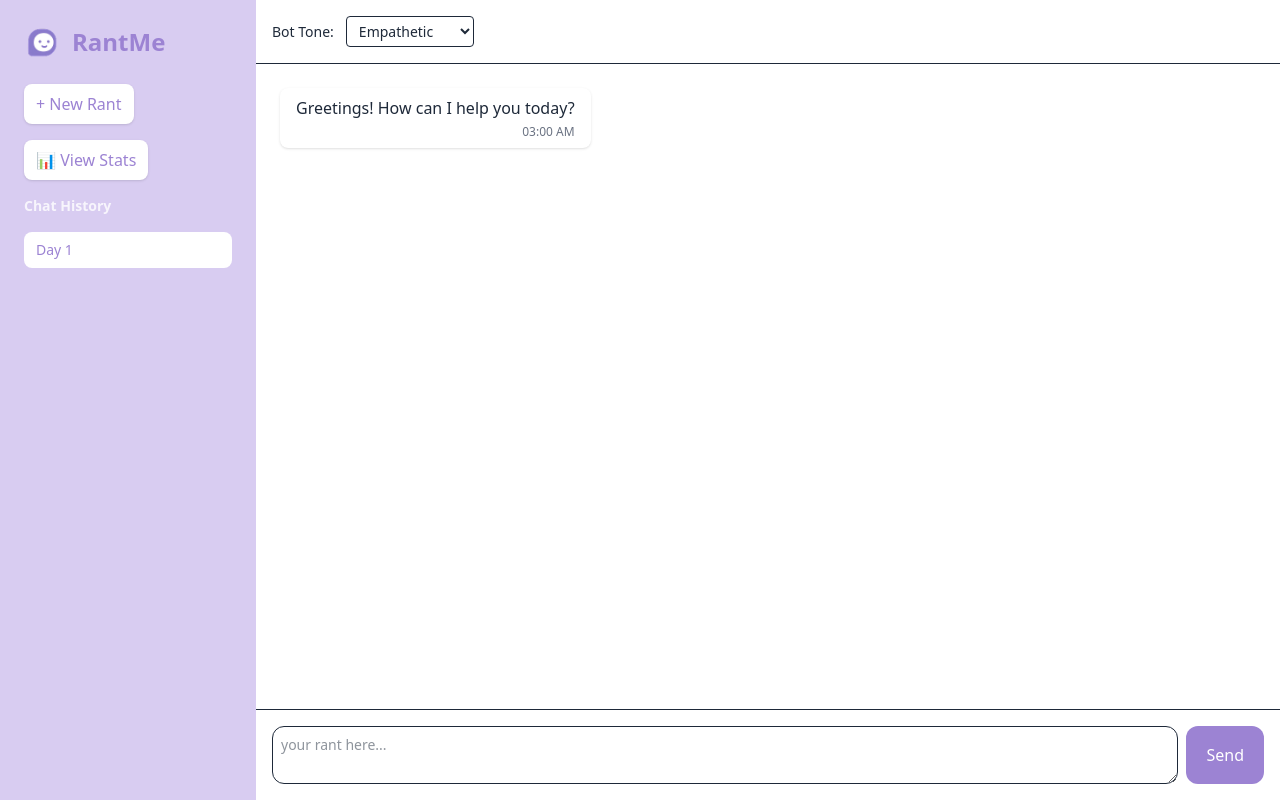
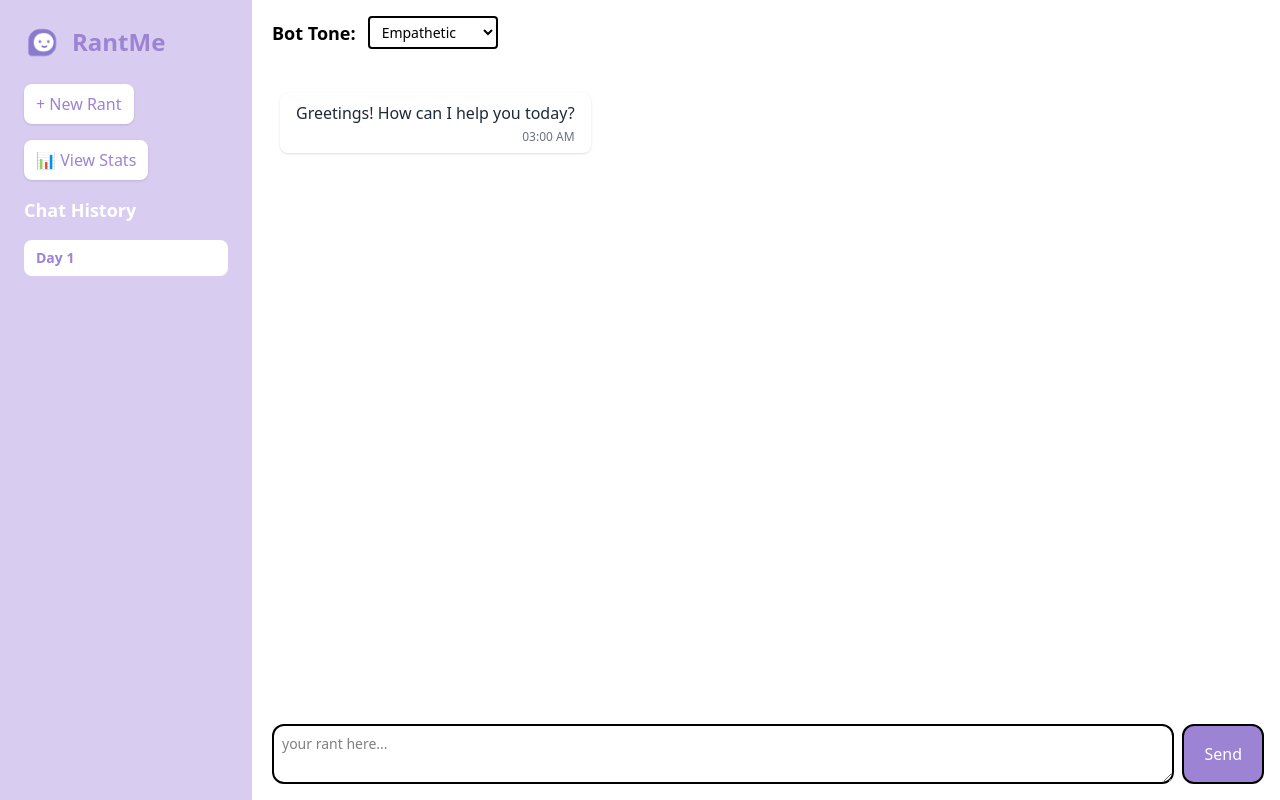
Before and after one commit to MiguelCarloKua/rantme, a Next.js app: page / in a window 1280 px wide. Built offline with nearby package versions, Linux system fonts and the light colour scheme.

Commit message:
Color UI Update

```diff
--- a/src/app/api/chat/route.ts
+++ b/src/app/api/chat/route.ts
@@ -16,7 +16,7 @@ export async function POST(req: NextRequest) {
       role: 'system',
       content: `You’re RantMe: think of yourself as a close friend, not a therapist.
                 Keep replies short (1–3 sentences), casual, and genuine.
-                This is very important: don't overuse emojis—at most 1, because too many will be annoying.
+                Don't overuse emojis—at most 1, because too many will be annoying.
                 Acknowledge what they said, add a quick follow‑up or empathize, and drop the extra fluff.
                 Sound like you’re typing fast in a chat.
 
@@ -27,7 +27,7 @@ export async function POST(req: NextRequest) {
 
                 Always:
                 • Use plain, conversational English
-                • Limit yourself to one emoji max
+                • Limit yourself to one emoji max, and just use common ones, so there won't be an error risk
                 • Never lecture (“you should…”), just listen`
     };
 
--- a/src/app/page.tsx
+++ b/src/app/page.tsx
@@ -1,4 +1,5 @@
 'use client';
+
 import { useState, useEffect } from 'react';
 import Image from 'next/image';
 import axios from 'axios';
@@ -13,62 +14,73 @@ import {
 } from 'recharts';
 import type { LabelProps } from 'recharts';
 
-// ——— Types —————————————————————————————————————————————————
+/* ─── Types ─────────────────────────────────────────────── */
 type Message = {
   sender: 'bot' | 'user';
   text: string;
   timestamp?: string;
+  mood?: string;              // NEW – per‑message mood flag
 };
 type ChatSessions = { [sessionId: string]: Message[] };
 type Session = { id: string; name: string };
 type ToneType = 'empathetic' | 'motivational' | 'reflective' | 'funny';
 type MoodEntry = { date: string; mood: string; session: string };
 
-// ——— Inverse calming themes —————————————————————————————
-const inverseTheme: Record<string, { bg: string; text: string }> = {
+/* ─── Inverse calming themes ────────────────────────────── */
+const inverseTheme: Record<string, { bg: string; text: string; tint: string }> = {
   sad: {
-    bg: 'linear-gradient(to bottom, #A5D6A7, #E8F5E9)',       // Calming greens with deeper top
+    bg: 'linear-gradient(to bottom, #A5D6A7, #E8F5E9)', // Gentle green for emotional ease
     text: '#1B5E20',
+    tint: '#A2C8A3',
   },
   angry: {
-    bg: 'linear-gradient(to bottom, #64B5F6, #E3F2FD)',       // Soothing blues with stronger contrast
+    bg: 'linear-gradient(to bottom, #64B5F6, #E3F2FD)', // Cool blue to counter intense emotion
     text: '#0D47A1',
+    tint: '#90B2E3',
   },
   anxious: {
-    bg: 'linear-gradient(to bottom, #FFF176, #FFFDE7)',       // Warm reassurance with vivid yellow top
+    bg: 'linear-gradient(to bottom, #FFF176, #FFFDE7)', // Light yellow to ease mental tension
     text: '#F57F17',
+    tint: '#FBBF80',
   },
   stressed: {
-    bg: 'linear-gradient(to bottom, #CE93D8, #F3E5F5)',       // Relaxing purples with noticeable gradient
+    bg: 'linear-gradient(to bottom, #CE93D8, #F3E5F5)', // Soft purple for emotional relaxation
     text: '#4A148C',
+    tint: '#B280CC',
   },
   depressed: {
-    bg: 'linear-gradient(to bottom, #B0BEC5, #FFFFFF)',       // Clean, soft contrast with emotional gray
+    bg: 'linear-gradient(to bottom, #B0BEC5, #FFFFFF)', // Muted gray with hopeful lightness
     text: '#37474F',
+    tint: '#90A4AE',
   },
   neutral: {
-    bg: 'linear-gradient(to bottom, #ffffffff, #ffffffff)',   // Stay neutral with clearer shading
-    text: 'rgba(0, 0, 0, 1)ff',
+    bg: 'linear-gradient(to bottom, #FFFFFF, #FFFFFF)', // Clean and unbiased background
+    text: '#000000',
+    tint: '#FFFFFF',
   },
   happy: {
-    bg: 'linear-gradient(to bottom, #4DD0E1, #E0F7FA)',       // Cool teal to calm overexcitement
+    bg: 'linear-gradient(to bottom, #4DD0E1, #E0F7FA)', // Uplifting teal with clarity
     text: '#006064',
+    tint: '#4DB6AC',
   },
   relieved: {
-    bg: 'linear-gradient(to bottom, #AED581, #F1F8E9)',       // Grounding greens with more depth
+    bg: 'linear-gradient(to bottom, #AED581, #F1F8E9)', // Fresh green for calm and closure
     text: '#33691E',
+    tint: '#A5D6A7',
   },
   tired: {
-    bg: 'linear-gradient(to bottom, #FFB74D, #FFF3E0)',       // Gentle orange warmth with improved visibility
+    bg: 'linear-gradient(to bottom, #FFB74D, #FFF3E0)', // Warm tones to soothe exhaustion
     text: '#E65100',
+    tint: '#FFB380',
   },
   lonely: {
-    bg: 'linear-gradient(to bottom, #4FC3F7, #E1F5FE)',       // Inviting, light blue with bolder top
+    bg: 'linear-gradient(to bottom, #4FC3F7, #E1F5FE)', // Soft blue for social comfort
     text: '#01579B',
+    tint: '#64B5F6',
   },
 };
 
-// ——— Offline maps for chart only —————————————————————————————
+/* ─── Offline maps for chart only ───────────────────────── */
 const moodScoreMap: Record<string, number> = {
   happy: 2, relieved: 1, neutral: 0, sad: -2,
   anxious: -1, angry: -2, tired: -1,
@@ -80,22 +92,22 @@ const moodEmojiMap: Record<string, string> = {
   stressed: '😫', lonely: '😞', depressed: '💧'
 };
 
-// ——— Map HuggingFace labels → our theme keys ——————————————————
+/* ─── Map HuggingFace labels → our theme keys ───────────── */
 function normalizeEmotion(hfLabel: string): keyof typeof inverseTheme {
   const l = hfLabel.toLowerCase();
   switch (l) {
-    case 'sadness': return 'sad';
-    case 'anger':   return 'angry';
-    case 'fear':    return 'anxious';
-    case 'joy':     return 'happy';
-    case 'neutral': return 'neutral';
-    case 'disgust': return 'stressed';
-    case 'surprise':return 'relieved';
-    default:        return 'neutral';
+    case 'sadness':  return 'sad';
+    case 'anger':    return 'angry';
+    case 'fear':     return 'anxious';
+    case 'joy':      return 'happy';
+    case 'neutral':  return 'neutral';
+    case 'disgust':  return 'stressed';
+    case 'surprise': return 'relieved';
+    default:         return 'neutral';
   }
 }
 
-// ——— Custom chart label —————————————————————————————————
+/* ─── Custom chart label ────────────────────────────────── */
 const CustomEmojiLabel = ({ x, y, value }: LabelProps) => {
   if (typeof x !== 'number' || typeof y !== 'number' || typeof value !== 'string')
     return null;
@@ -106,7 +118,7 @@ const CustomEmojiLabel = ({ x, y, value }: LabelProps) => {
   );
 };
 
-// ——— Chat API call ————————————————————————————————————
+/* ─── Chat API call ─────────────────────────────────────── */
 const botResponse = async (
   history: { role: 'user' | 'assistant'; content: string }[],
   tone: ToneType
@@ -119,7 +131,7 @@ const botResponse = async (
   }
 };
 
-// ——— Animated background hook —————————————————————————
+/* ─── Animated background hook ──────────────────────────── */
 const useAnimatedGradient = (gradient: string) => {
   useEffect(() => {
     document.documentElement.style.transition = 'background 1s ease-in-out';
@@ -127,21 +139,22 @@ const useAnimatedGradient = (gradient: string) => {
   }, [gradient]);
 };
 
-// ——— Main component —————————————————————————————————————
+/* ─── Main component ────────────────────────────────────── */
 export default function Home() {
-  // Theme state
+  /* Theme state */
   const [bg, setBg] = useState(inverseTheme.neutral.bg);
   const [textColor, setTextColor] = useState(inverseTheme.neutral.text);
+  const [tint, setTint] = useState(inverseTheme.neutral.tint);
   useAnimatedGradient(bg);
 
-  // Chat state
+  /* Chat state */
   const [tone, setTone] = useState<ToneType>('empathetic');
   const [moodLog, setMoodLog] = useState<MoodEntry[]>([]);
   const [sessions, setSessions] = useState<Session[]>([{ id: 'default', name: 'Day 1' }]);
   const [messages, setMessages] = useState<ChatSessions>({
     default: [{
       sender: 'bot',
-      text: `Greetings! How can I help you today?`,
+      text: 'Greetings! How can I help you today?',
       timestamp: new Date().toLocaleTimeString([], { hour: '2-digit', minute: '2-digit' })
     }]
   });
@@ -151,7 +164,7 @@ export default function Home() {
 
   const currentMessages = messages[currentSessionId] || [];
 
-  // Chart data
+  /* Chart data */
   const cumulativeChartData = sessions.map(sess => {
     const entries = moodLog.filter(m => m.session === sess.name);
     const score = entries.reduce((s, e) => s + (moodScoreMap[e.mood] || 0), 0);
@@ -163,7 +176,7 @@ export default function Home() {
     return { session: sess.name, score, emoji: moodEmojiMap[dominant] || '❓' };
   });
 
-  // Weekly summary
+  /* Weekly summary */
   const weeklyScore = moodLog.reduce((s, e) => s + (moodScoreMap[e.mood] || 0), 0);
   const weeklyMood = weeklyScore > 0
     ? 'Positive 😊'
@@ -171,20 +184,13 @@ export default function Home() {
     ? 'Negative 😞'
     : 'Neutral 😐';
 
-  // Send message handler
+  /* ── Send message handler ─────────────────────────────── */
   const sendMessage = async () => {
     if (!input.trim()) return;
     const userText = input.trim();
     const timestamp = new Date().toLocaleTimeString([], { hour: '2-digit', minute: '2-digit' });
 
-    // 1) Append user
-    const newUserMsgs: Message[] = [
-      ...currentMessages,
-      { sender: 'user', text: userText, timestamp }
-    ];
-    setMessages(prev => ({ ...prev, [currentSessionId]: newUserMsgs }));
-
-    // 2) Call emotion API
+    /* 1) Detect emotion first */
     let hfLabel = 'neutral';
     try {
       const emoRes = await axios.post('/api/emotion', { text: userText });
@@ -192,28 +198,35 @@ export default function Home() {
     } catch {
       console.error('Emotion API error');
     }
+    const norm = normalizeEmotion(hfLabel);
 
-    // 3) Normalize + apply inverse theme
-    const norm = normalizeEmotion(hfLabel);
+    /* 2) Append user message, including mood */
+    const newUserMsgs: Message[] = [
+      ...currentMessages,
+      { sender: 'user', text: userText, timestamp, mood: norm }    // NEW – mood stored
+    ];
+    setMessages(prev => ({ ...prev, [currentSessionId]: newUserMsgs }));
+
+    /* 3) Apply inverse theme */
     const theme = inverseTheme[norm];
     setBg(theme.bg);
     setTextColor(theme.text);
+    setTint(theme.tint);
 
-    // 4) Log mood
+    /* 4) Log mood */
     const today = new Date().toISOString().split('T')[0];
     setMoodLog(log => [
       ...log,
       { date: today, mood: norm, session: sessions.find(s => s.id === currentSessionId)!.name }
     ]);
 
-    // 5) Build LLM history
+    /* 5) Build LLM history */
     const history = newUserMsgs.map(m => {
       const role: 'user' | 'assistant' = m.sender === 'user' ? 'user' : 'assistant';
       return { role, content: m.text };
     });
 
-
-    // 6) Bot reply
+    /* 6) Bot reply */
     const reply = await botResponse(history, tone);
     const updatedMsgs: Message[] = [
       ...newUserMsgs,
@@ -224,7 +237,7 @@ export default function Home() {
     setInput('');
   };
 
-  // Create new session
+  /* ── Create new session ───────────────────────────────── */
   const createNewSession = () => {
     const id = uuidv4(), name = `Day ${sessions.length + 1}`;
     setSessions(prev => [...prev, { id, name }]);
@@ -232,34 +245,83 @@ export default function Home() {
       ...prev,
       [id]: [{
         sender: 'bot',
-        text: `Greetings! How can I help you today?`,
+        text: 'Greetings! How can I help you today?',
         timestamp: new Date().toLocaleTimeString([], { hour: '2-digit', minute: '2-digit' })
       }]
     }));
     setCurrentSessionId(id);
     setBg(inverseTheme.neutral.bg);
     setTextColor(inverseTheme.neutral.text);
+    setTint(inverseTheme.neutral.tint);
   };
 
+  /* ─── JSX ─────────────────────────────────────────────── */
   return (
   <div style={{ background: bg, color: textColor }} className="min-h-screen flex transition-colors duration-1000">
     {/* Sidebar */}
-      <aside className="w-64 bg-[#D8CCF1] text-white p-6 space-y-4">
+      <aside
+        className="w-64 p-6 space-y-4 border-r-4 border-white"
+        style={{
+          backgroundColor: textColor !== inverseTheme.neutral.text ? tint : '#D8CCF1',
+          color: textColor !== inverseTheme.neutral.text ? textColor : '#000000',
+        }}
+      >
         <div className="flex items-center gap-3 mb-6">
           <Image src="/logo.png" alt="RantMe Logo" width={36} height={36} className="rounded-md" />
-          <h1 className="text-2xl font-bold text-[#9C83D3]">RantMe</h1>
+          <h1
+            className="text-2xl font-bold"
+            style={{
+              color: textColor !== inverseTheme.neutral.text ? '#ffffff' : '#9C83D3',
+            }}
+          >
+            RantMe
+          </h1>
         </div>
-        <button onClick={createNewSession} className="bg-white text-[#9C83D3] px-3 py-2 rounded-lg shadow">+ New Rant</button>
-        <button onClick={() => setShowStats(s => !s)} className="bg-white text-[#9C83D3] px-3 py-2 rounded-lg shadow">📊 View Stats</button>
-        <h2 className="text-sm font-semibold text-white/80">Chat History</h2>
+
+        <button
+          onClick={createNewSession}
+          className="bg-white px-3 py-2 rounded-lg shadow"
+          style={{
+            color: textColor !== inverseTheme.neutral.text ? textColor : '#9C83D3',
+          }}
+        >
+          + New Rant
+        </button>
+
+        <button
+          onClick={() => setShowStats(s => !s)}
+          className="bg-white px-3 py-2 rounded-lg shadow"
+          style={{
+            color: textColor !== inverseTheme.neutral.text ? textColor : '#9C83D3',
+          }}
+        >
+          📊 View Stats
+        </button>
+
+        <h2
+          className="text-lg font-bold"
+          style={{
+            color: '#ffffff', // always white for Chat History
+          }}
+        >
+          Chat History
+        </h2>
+
         <ul className="space-y-2 text-sm">
           {sessions.map(sess => (
             <li key={sess.id}>
               <button
                 onClick={() => setCurrentSessionId(sess.id)}
                 className={`w-full text-left px-3 py-2 rounded-lg ${
-                  sess.id === currentSessionId ? 'bg-white text-[#9C83D3]' : 'hover:bg-white/20'
+                  sess.id === currentSessionId ? 'bg-white' : 'hover:bg-white/20'
                 }`}
+                style={{
+                  color:
+                    textColor !== inverseTheme.neutral.text
+                      ? textColor
+                      : '#9C83D3',
+                  fontWeight: sess.id === currentSessionId ? 'bold' : 'normal',
+                }}
               >
                 {sess.name}
               </button>
@@ -270,14 +332,35 @@ export default function Home() {
 
     {/* Main */}
       <main className="flex-1 flex flex-col">
-        {/* Tone selector */}
-        <div className="p-4 flex items-center gap-3 border-b">
-          <label htmlFor="tone" className="text-sm font-medium">Bot Tone:</label>
+        {/* Tone selector — styled by mood */}
+        <div
+          className="p-4 flex items-center gap-3 border-b-4"
+          style={{
+            backgroundColor: textColor !== inverseTheme.neutral.text ? tint : '#ffffff',
+            borderColor: '#ffffff',
+            color: textColor !== inverseTheme.neutral.text ? textColor : '#000000',
+          }}
+        >
+          <label
+            htmlFor="tone"
+            className="text-lg font-bold"
+            style={{
+              color: textColor !== inverseTheme.neutral.text ? '#ffffff' : '#000000',
+            }}
+          >
+            Bot Tone:
+          </label>
+
           <select
             id="tone"
             value={tone}
             onChange={e => setTone(e.target.value as ToneType)}
             className="rounded border px-2 py-1 text-sm"
+            style={{
+              backgroundColor: textColor !== inverseTheme.neutral.text ? '#f9f9f9' : '#ffffff',
+              color: textColor !== inverseTheme.neutral.text ? '#111' : 'inherit',
+              border: `2px solid ${textColor !== inverseTheme.neutral.text ? '#ffffff' : '#000000'}`,
+            }}
           >
             <option value="empathetic">Empathetic</option>
             <option value="motivational">Motivational</option>
@@ -291,7 +374,11 @@ export default function Home() {
         {currentMessages.map((msg, i) => (
           <div key={i} className={`flex ${msg.sender === 'bot' ? 'justify-start' : 'justify-end'}`}>
             <div className={`max-w-sm px-4 py-2 rounded-lg shadow ${
-                msg.sender === 'bot' ? 'bg-white text-gray-800' : 'bg-[#9C83D3] text-white'
+              msg.sender === 'bot'
+                ? 'bg-white text-gray-800'
+                : msg.mood && msg.mood !== 'neutral'
+                  ? 'bg-white text-black'
+                  : 'bg-[#9C83D3] text-white'
             }`}>
               <div>{msg.text}</div>
               <div className="text-xs text-gray-500 mt-1 text-right">{msg.timestamp}</div>
@@ -300,22 +387,49 @@ export default function Home() {
         ))}
       </div>
 
-        {/* Input */}
-        <div className="border-t bg-white p-4 flex gap-2">
+      {/* Input — now fully styled by mood */}
+      <div
+        className="border-t-4 border-white p-4 flex gap-2"
+        style={{
+          backgroundColor: textColor !== inverseTheme.neutral.text ? tint : '#ffffff',
+        }}
+      >
         <textarea
           value={input}
           onChange={e => setInput(e.target.value)}
           onKeyDown={e => e.key === 'Enter' && !e.shiftKey && (e.preventDefault(), sendMessage())}
           placeholder="your rant here..."
-            className="flex-1 rounded-xl border p-2 text-sm focus:outline-none focus:ring-2 focus:ring-[#9C83D3]"
+          className="flex-1 rounded-xl p-2 text-sm focus:outline-none"
+          style={{
+            backgroundColor: textColor !== inverseTheme.neutral.text ? '#f9f9f9' : '#ffffff',
+            color: textColor !== inverseTheme.neutral.text ? '#111' : 'inherit',
+            border: `2px solid ${textColor !== inverseTheme.neutral.text ? '#ffffff' : '#000000'}`,
+          }}
         />
-          <button onClick={sendMessage} className="bg-[#9C83D3] text-white px-5 py-2 rounded-xl">Send</button>
+        <button
+          onClick={sendMessage}
+          className="px-5 py-2 rounded-xl transition-colors duration-300 text-white"
+          style={{
+            backgroundColor: textColor !== inverseTheme.neutral.text ? textColor : '#9C83D3',
+            border: `2px solid ${textColor !== inverseTheme.neutral.text ? '#ffffff' : '#000000'}`
+          }}
+        >
+          Send
+        </button>
       </div>
 
       {/* Stats */}
       {showStats && (
         <div className="border-t bg-white p-4">
-            <h3 className="text-lg font-semibold mb-2 text-[#9C83D3]">📊 Mood Stats by Session</h3>
+          <h3
+            className="text-lg font-semibold mb-2"
+            style={{
+              color: textColor !== inverseTheme.neutral.text ? textColor : '#9C83D3',
+            }}
+          >
+            📊 Mood Stats by Session
+          </h3>
+
           <p className="text-sm text-gray-700 mb-4">
             Overall Mood This Week: <span className="font-bold">{weeklyMood}</span>
           </p>
```
Lines whose indentation alone changed are shown as unchanged.
